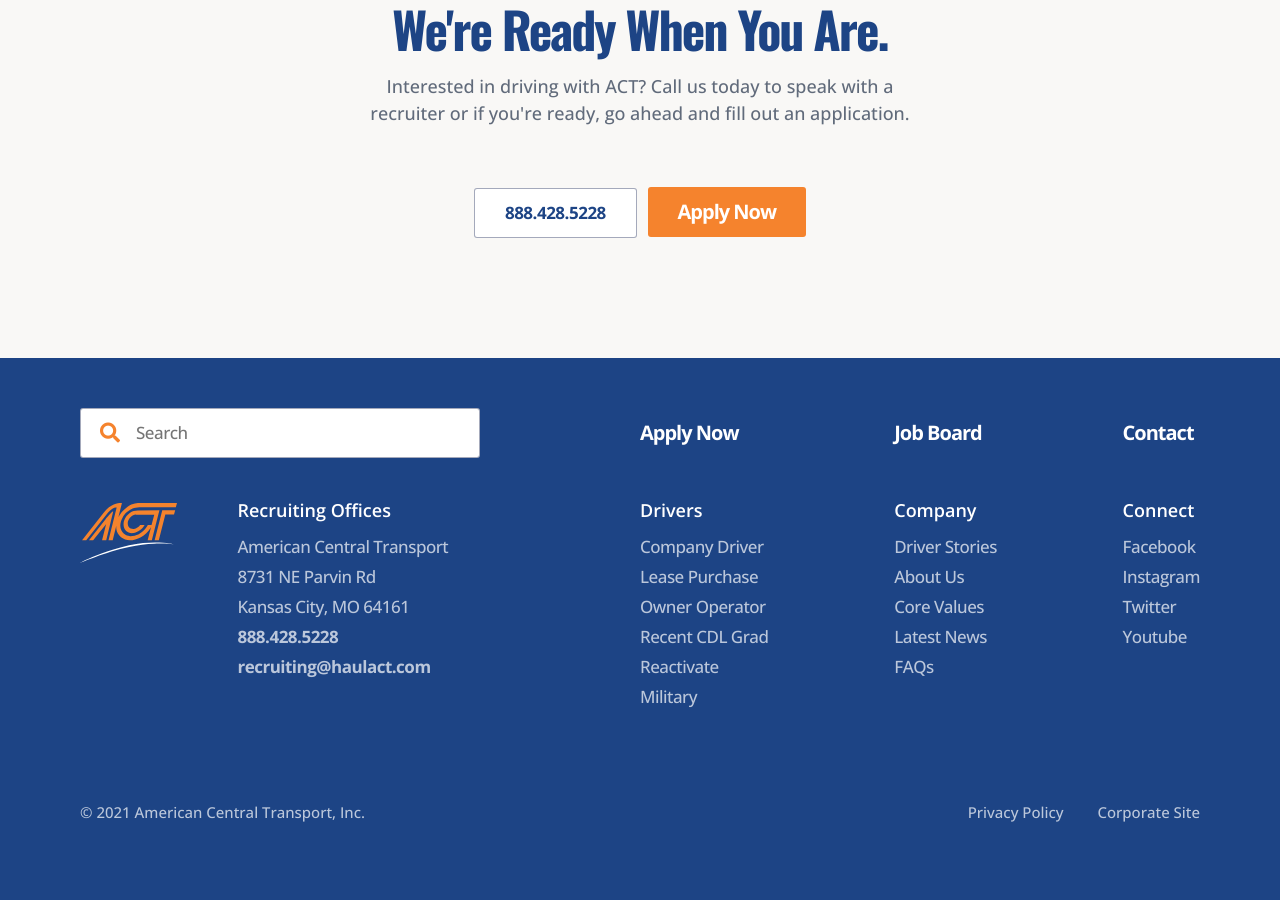
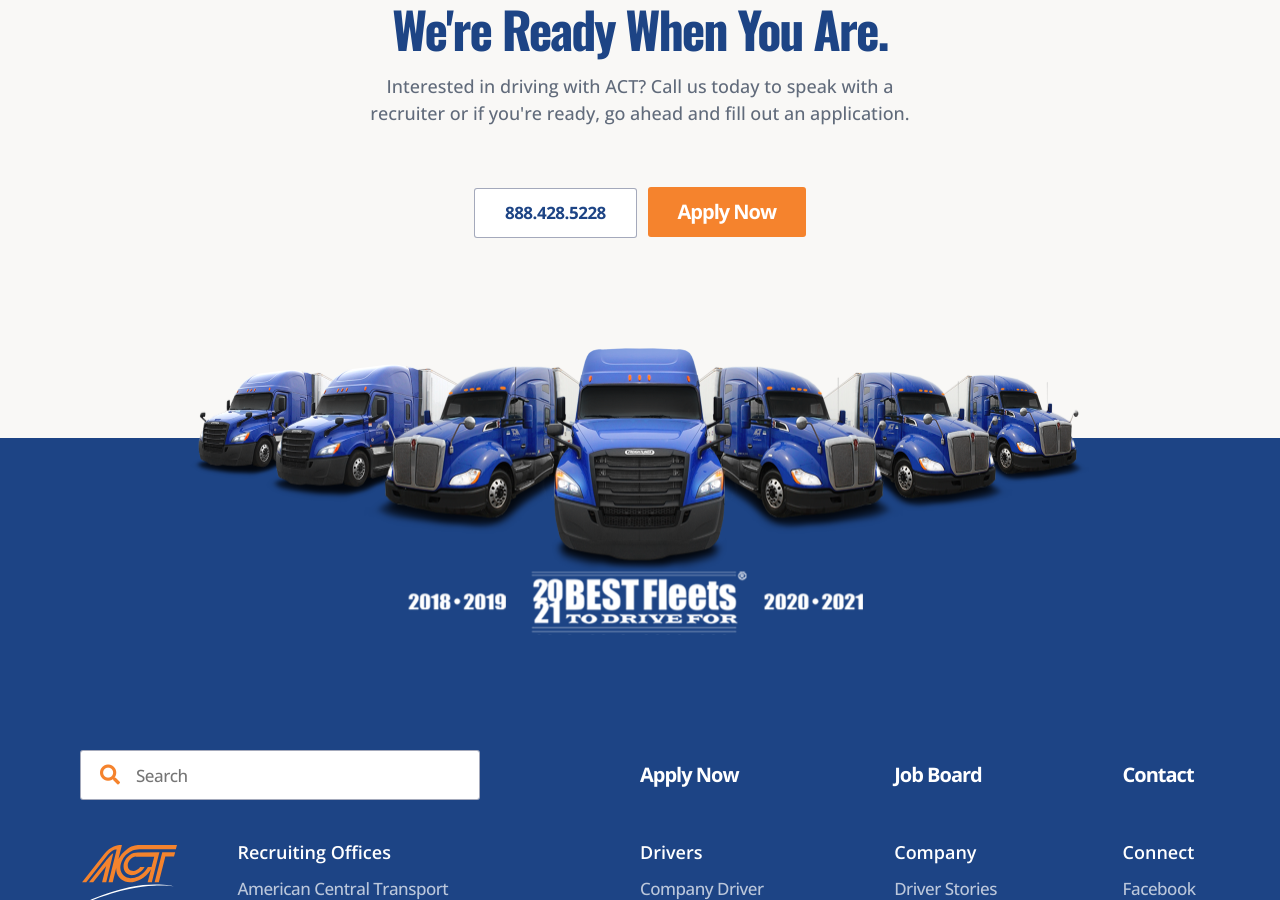
Before and after one commit to hta-pete/act-2021, a plain HTML site: page index.html in a window 1280 px wide. Shown: the part 3580-4480 px from the top of the page. Drawn offline with nearby package versions, Linux system fonts and the light colour scheme.

Commit message:
add best fleets graphic

```diff
--- a/index.html
+++ b/index.html
@@ -146,6 +146,7 @@
 				<a href="" class="primary-btn margin-top_60">Explore Driving Careers<i class="fas fa-angle-right"></i></a>
 			</div>
 		</section>
+
 		<!-- ————————————————————
 		EQUIPMENT
 		————————————————————— -->
@@ -241,10 +242,12 @@
 	      </div>
       </div>
 		</section>
+
+
     <!-- ————————————————————
 		APPLY CTA
 		————————————————————— -->
-		<section class="apply-cta align-center pad_120">
+		<section class="apply-cta align-center">
 			<div class="container_md text-align_center">
 				<div class="column">
 					<h3 class="headline_md">We're Ready When You Are.</h3>
@@ -255,6 +258,10 @@
 					<a href="" class="apply-btn btn">Apply Now</a>
 				</div>
 			</div>
+		</section>
+
+		<section class="best-fleets text-align_center">
+			<img src="img/best-fleets-trucks.png" width="900">
 		</section>
     <!-- ————————————————————
 		FOOTER
--- a/sass/_bones.scss
+++ b/sass/_bones.scss
@@ -220,6 +220,12 @@ UTILITY
 .pad-bottom_60{
   padding-bottom:60px;
 }
+.pad-bottom_90{
+  padding-bottom:60px;
+}
+.pad-bottom_120{
+  padding-bottom:120px;
+}
 
 
 .pad-right_20{
--- a/sass/_home.scss
+++ b/sass/_home.scss
@@ -331,9 +331,21 @@
 .apply-cta{
 	background:$gray_light;
 	background-size:auto 100%;
+	padding:120px 0 200px 0;
 	p{
 		max-width:550px;
 		margin-left:auto;
 		margin-right:auto;
 	}
 }
+// ———————————————————————————————————
+// BEST FLEETS
+// ———————————————————————————————————
+.best-fleets{
+	background:$blue;
+	padding-bottom:60px;
+	img{
+		margin-top:-90px;
+	}
+
+}
--- a/sass/_layout.scss
+++ b/sass/_layout.scss
@@ -162,6 +162,9 @@ PADDING
 	padding:15px 0 0 0;
 }
 //bottom
+.pad_b-90{
+	padding:0 0 90px 0;
+}
 .pad_b-60{
 	padding:0 0 60px 0;
 }
```
Also changed, not shown: css/main.css, img/arrow.svg (added), img/best-fleets-trucks.png (added), img/trucks.png (added).
